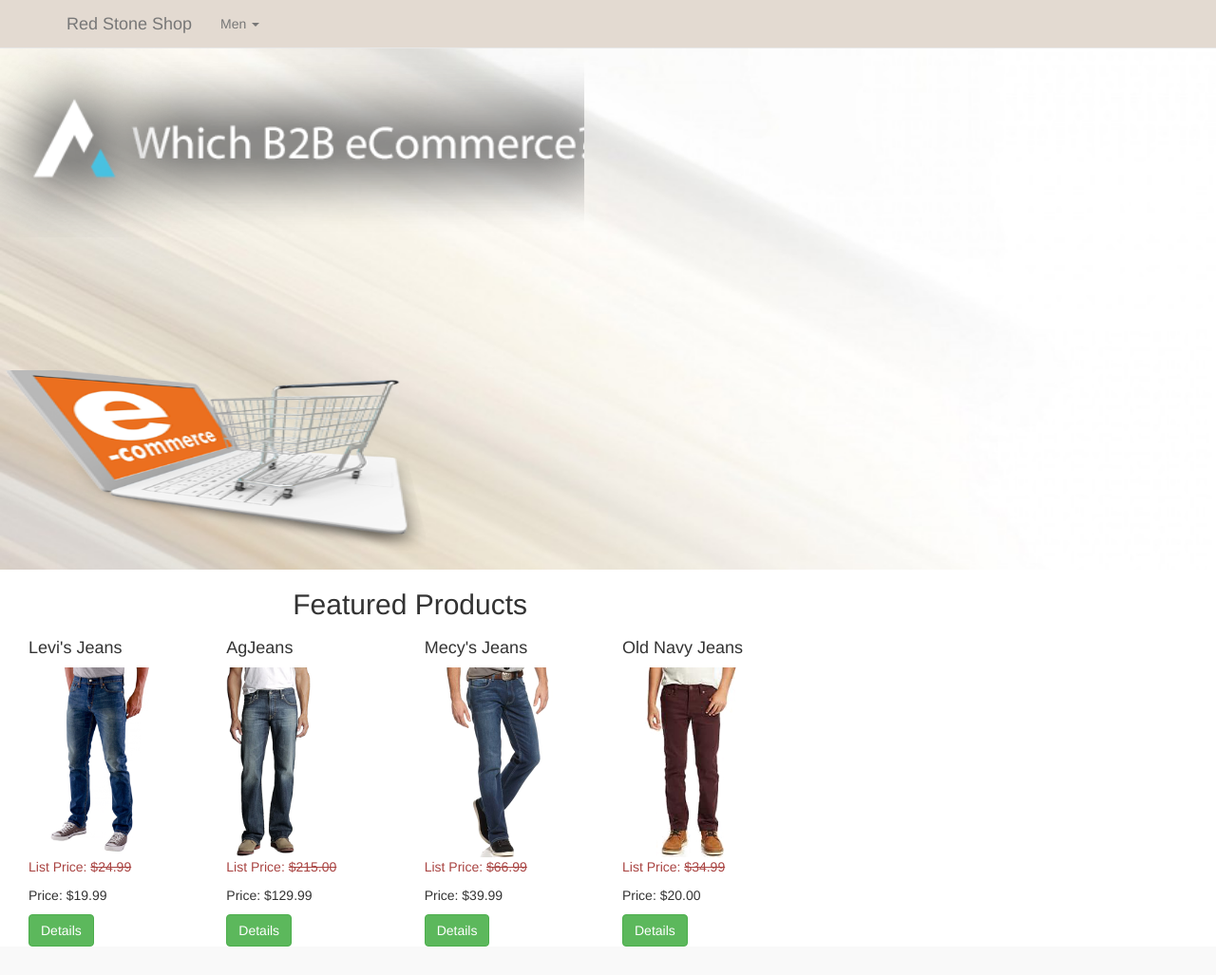
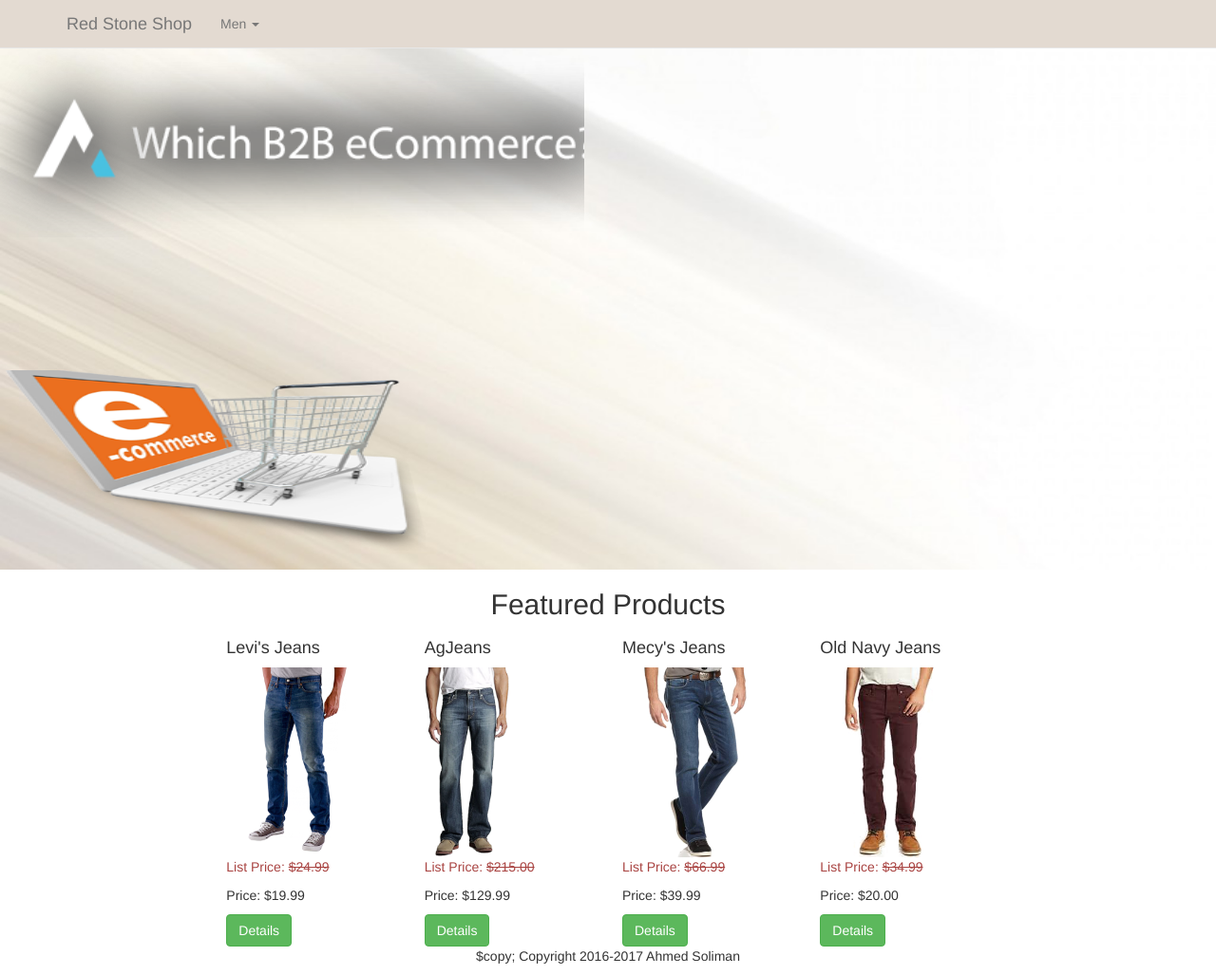
Before and after one commit to a-soliman/e-commerce, a PHP site: page / in a window 1280 px wide. Shown: the whole page at 95% size. Before the commit the page ends 997 px from the top, so only its background shows below. Run offline with PHP 8.4, Linux system fonts and the light colour scheme; some libraries are stand-ins or nearby versions.

Commit message:
coded sample footer

```diff
--- a/index.php
+++ b/index.php
@@ -57,7 +57,7 @@
 
 		<!-- Main Content -->
 		<div class="container-fluid featured-products">
-			<div class="col-md-8">
+			<div class="col-md-8 col-md-offset-2">
 				<div class="row">
 					<h2 class="text-center">Featured Products</h2>
 					<div class="col-md-3">
@@ -95,6 +95,12 @@
 			</div> <!-- col-8 -->
 		</div>
 
+		<!-- Footer -->
+		<footer class="text-center" id="footer">
+			<p>$copy; Copyright 2016-2017 Ahmed Soliman</p>
+
+		</footer>
+
 
 	</body>
 
```
